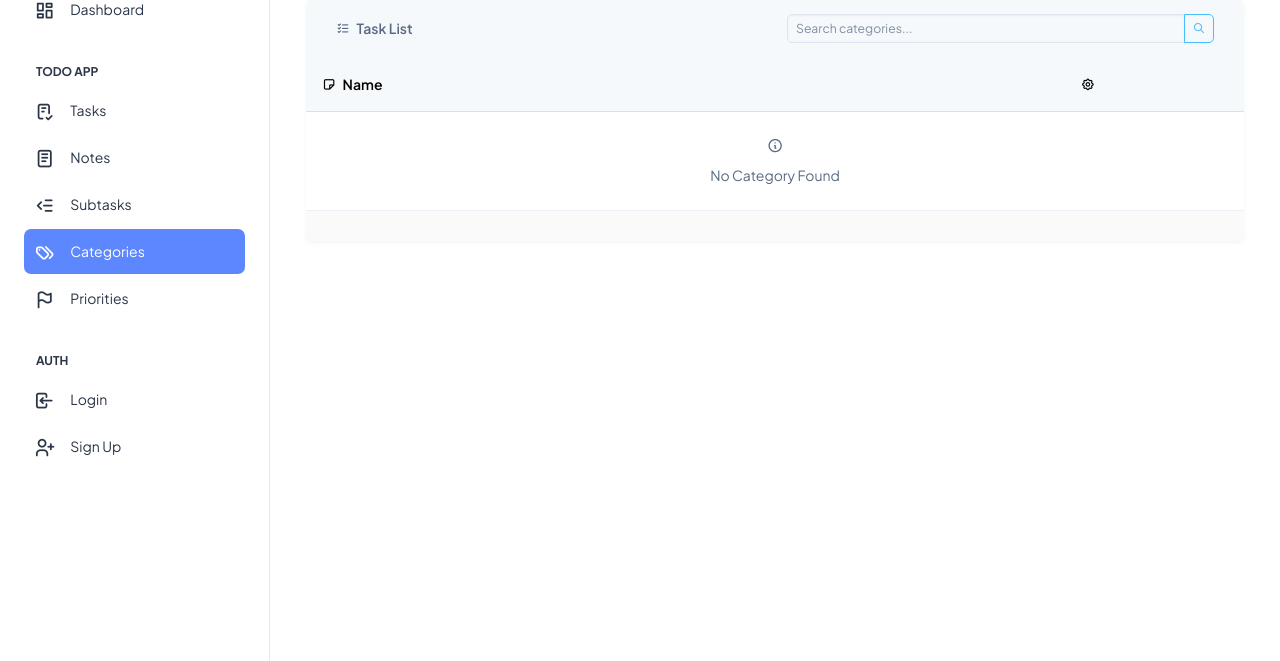
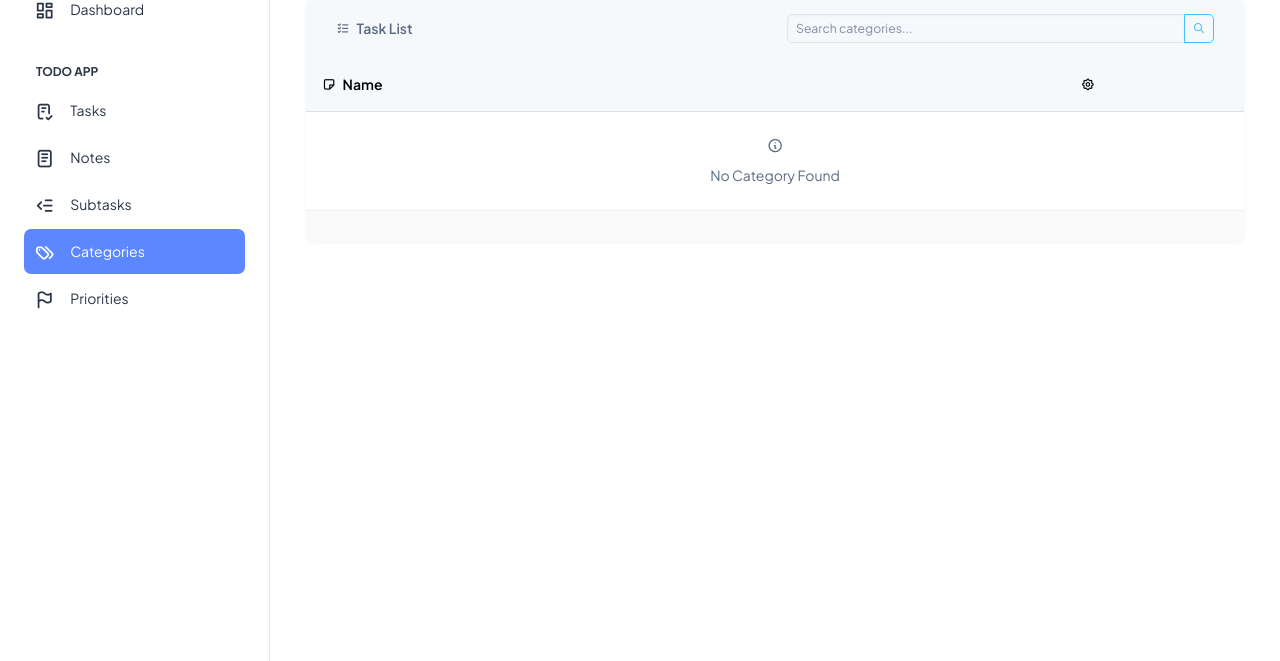
Before and after one commit to JophilGulane/Hangarin, a Django app: page /category_list/ in a window 1280 px wide. Shown: the part 139-800 px from the top of the page. Run offline with Django 5.2, Linux system fonts and the light colour scheme; data that the repository does not hold is empty; some libraries are stand-ins or nearby versions.

Commit message:
Remove authentication links from sidebar navigation

```diff
--- a/projectsite/templates/base.html
+++ b/projectsite/templates/base.html
@@ -89,26 +89,6 @@
                 <span class="hide-menu">Priorities</span>
               </a>
             </li>
-            <li class="nav-small-cap">
-              <i class="ti ti-dots nav-small-cap-icon fs-4"></i>
-              <span class="hide-menu">AUTH</span>
-            </li>
-            <li class="sidebar-item">
-              <a class="sidebar-link" href="{% url 'account_login' %}" aria-expanded="false">
-                <span>
-                  <i class="ti ti-login"></i>
-                </span>
-                <span class="hide-menu">Login</span>
-              </a>
-            </li>
-            <li class="sidebar-item">
-              <a class="sidebar-link" href="{% url 'account_signup' %}" aria-expanded="false">
-                <span>
-                  <i class="ti ti-user-plus"></i>
-                </span>
-                <span class="hide-menu">Sign Up</span>
-              </a>
-            </li>
           </ul>
         </nav>
         <!-- End Sidebar navigation -->
```
